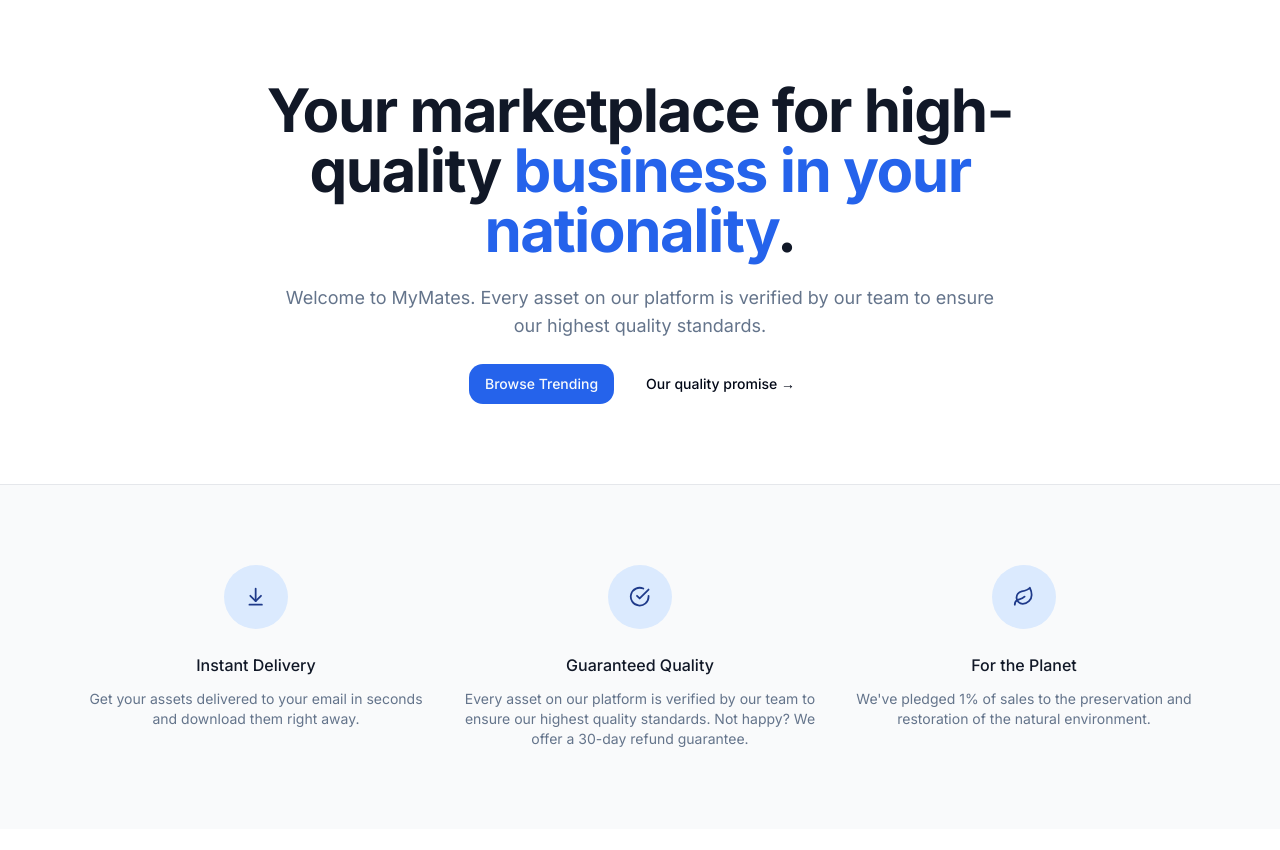
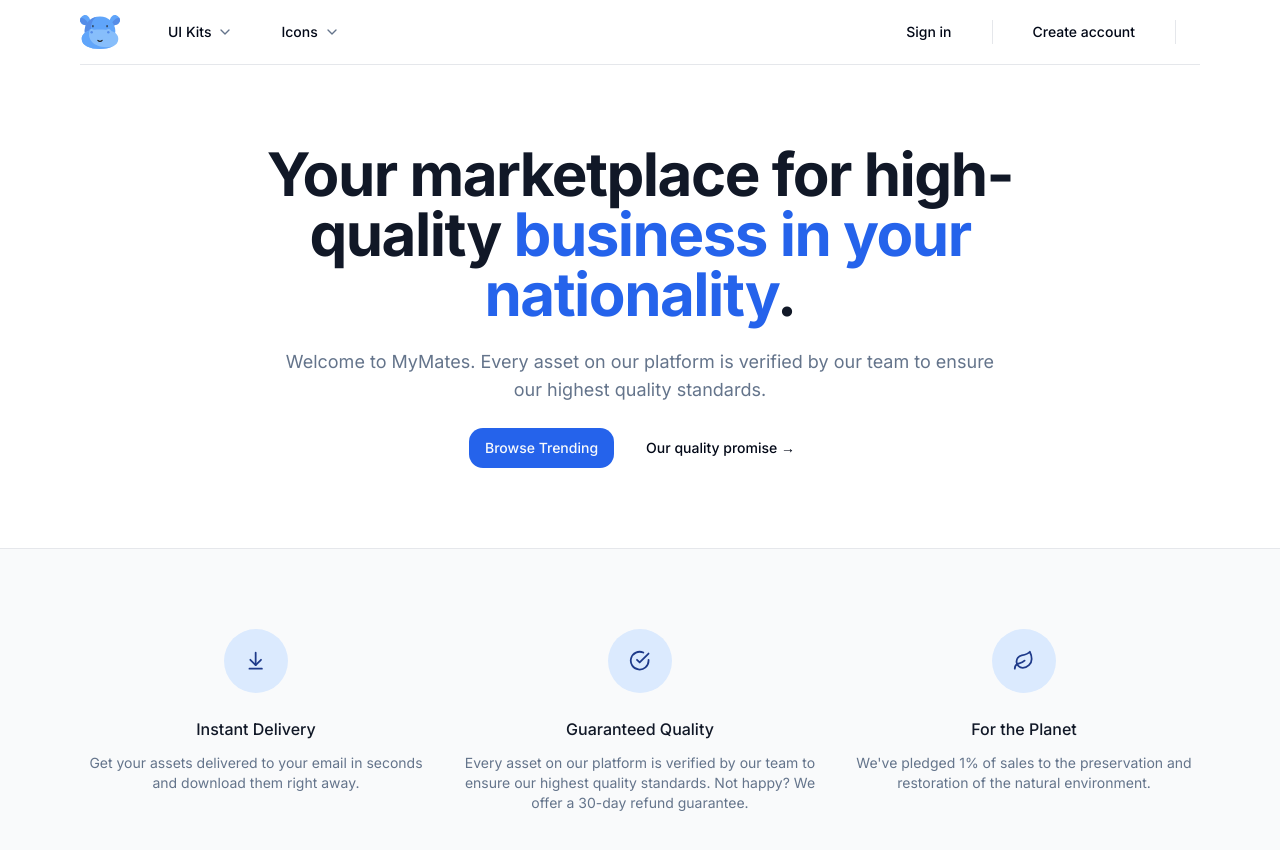
Before and after one commit to macgayverrosa/machship, a Next.js app: page / in a window 1280 px wide. Shown: the top 850 px of the page. Before the commit the page ends 829 px from the top, so only its background shows below. Built offline with nearby package versions, Linux system fonts and the light colour scheme.

Commit message:
user account component

```diff
--- a/src/app/layout.tsx
+++ b/src/app/layout.tsx
@@ -1,6 +1,7 @@
+import "@/style/globals.css";
 import { Inter } from "next/font/google";
 import { cn, constructMetadata } from '@/lib/utils'
-import "@/style/globals.css";
+import Navbar from "@/components/layout/Navbar";
 
 const inter = Inter({ subsets: ["latin"] });
 
@@ -15,8 +16,8 @@
     <html lang='en' className='h-full'>
       <body className={cn('relative h-full font-sans antialiased', inter.className)}>
         <main className='relative flex flex-col min-h-screen'>
-          {/* <Providers>
-            <Navbar /> */}
+          {/* <Providers> */}
+            <Navbar />
             <div className='flex-grow flex-1'>
               {children}
             </div>
--- a/src/components/layout/Navbar.tsx
+++ b/src/components/layout/Navbar.tsx
@@ -52,7 +52,8 @@
                   )}
 
                   {user ? (
-                    <UserAccountNav user={user} />
+                    // <UserAccountNav user={user} />
+                    <UserAccountNav />
                   ) : (
                     <Link
                       href='/sign-up'
--- a/src/components/layout/UserAccountNav.tsx
+++ b/src/components/layout/UserAccountNav.tsx
@@ -1,19 +1,14 @@
 'use client'
 
-import { User } from '@/payload-types'
-import { Button } from './ui/button'
-import {
-  DropdownMenu,
-  DropdownMenuContent,
-  DropdownMenuItem,
-  DropdownMenuSeparator,
-  DropdownMenuTrigger,
-} from './ui/dropdown-menu'
+// import { User } from '@/payload-types'
+import { Button } from '../ui/button'
+import { DropdownMenu, DropdownMenuContent, DropdownMenuItem, DropdownMenuSeparator, DropdownMenuTrigger } from '../ui/dropdown-menu'
 import Link from 'next/link'
-import { useAuth } from '@/hooks/use-auth'
+// import { useAuth } from '@/hooks/use-auth'
 
-const UserAccountNav = ({ user }: { user: User }) => {
-  const { signOut } = useAuth()
+// const UserAccountNav = ({ user }: { user: User }) => {
+const UserAccountNav = () => {
+  // const { signOut } = useAuth()
 
   return (
     <DropdownMenu>
@@ -34,7 +29,8 @@
         <div className='flex items-center justify-start gap-2 p-2'>
           <div className='flex flex-col space-y-0.5 leading-none'>
             <p className='font-medium text-sm text-black'>
-              {user.email}
+              {/* {user.email} */}
+              email
             </p>
           </div>
         </div>
@@ -46,7 +42,7 @@
         </DropdownMenuItem>
 
         <DropdownMenuItem
-          onClick={signOut}
+          // onClick={signOut}
           className='cursor-pointer'>
           Log out
         </DropdownMenuItem>
--- /dev/null
+++ b/src/config/index.ts
@@ -0,0 +1,44 @@
+export const PRODUCT_CATEGORIES = [
+  {
+    label: 'UI Kits',
+    value: 'ui_kits' as const,
+    featured: [
+      {
+        name: 'Editor picks',
+        href: `/products?category=ui_kits`,
+        imageSrc: '/nav/ui-kits/mixed.jpg',
+      },
+      {
+        name: 'New Arrivals',
+        href: '/products?category=ui_kits&sort=desc',
+        imageSrc: '/nav/ui-kits/blue.jpg',
+      },
+      {
+        name: 'Bestsellers',
+        href: '/products?category=ui_kits',
+        imageSrc: '/nav/ui-kits/purple.jpg',
+      },
+    ],
+  },
+  {
+    label: 'Icons',
+    value: 'icons' as const,
+    featured: [
+      {
+        name: 'Favorite Icon Picks',
+        href: `/products?category=icons`,
+        imageSrc: '/nav/icons/picks.jpg',
+      },
+      {
+        name: 'New Arrivals',
+        href: '/products?category=icons&sort=desc',
+        imageSrc: '/nav/icons/new.jpg',
+      },
+      {
+        name: 'Bestselling Icons',
+        href: '/products?category=icons',
+        imageSrc: '/nav/icons/bestsellers.jpg',
+      },
+    ],
+  },
+]
--- /dev/null
+++ b/src/hooks/use-on-click-outside.ts
@@ -0,0 +1,27 @@
+import { RefObject, useEffect } from "react";
+
+type Event = MouseEvent | TouchEvent;
+
+export const useOnClickOutside = <T extends HTMLElement = HTMLElement>(
+  ref: RefObject<T>,
+  handler: (event: Event) => void
+) => {
+  useEffect(() => {
+    const listener = (event: Event) => {
+      const el = ref?.current;
+      if (!el || el.contains((event?.target as Node) || null)) {
+        return;
+      }
+
+      handler(event); // Call the handler only if the click is outside of the element passed.
+    };
+
+    document.addEventListener("mousedown", listener);
+    document.addEventListener("touchstart", listener);
+
+    return () => {
+      document.removeEventListener("mousedown", listener);
+      document.removeEventListener("touchstart", listener);
+    };
+  }, [ref, handler]); // Reload only if ref or handler changes
+};
```
